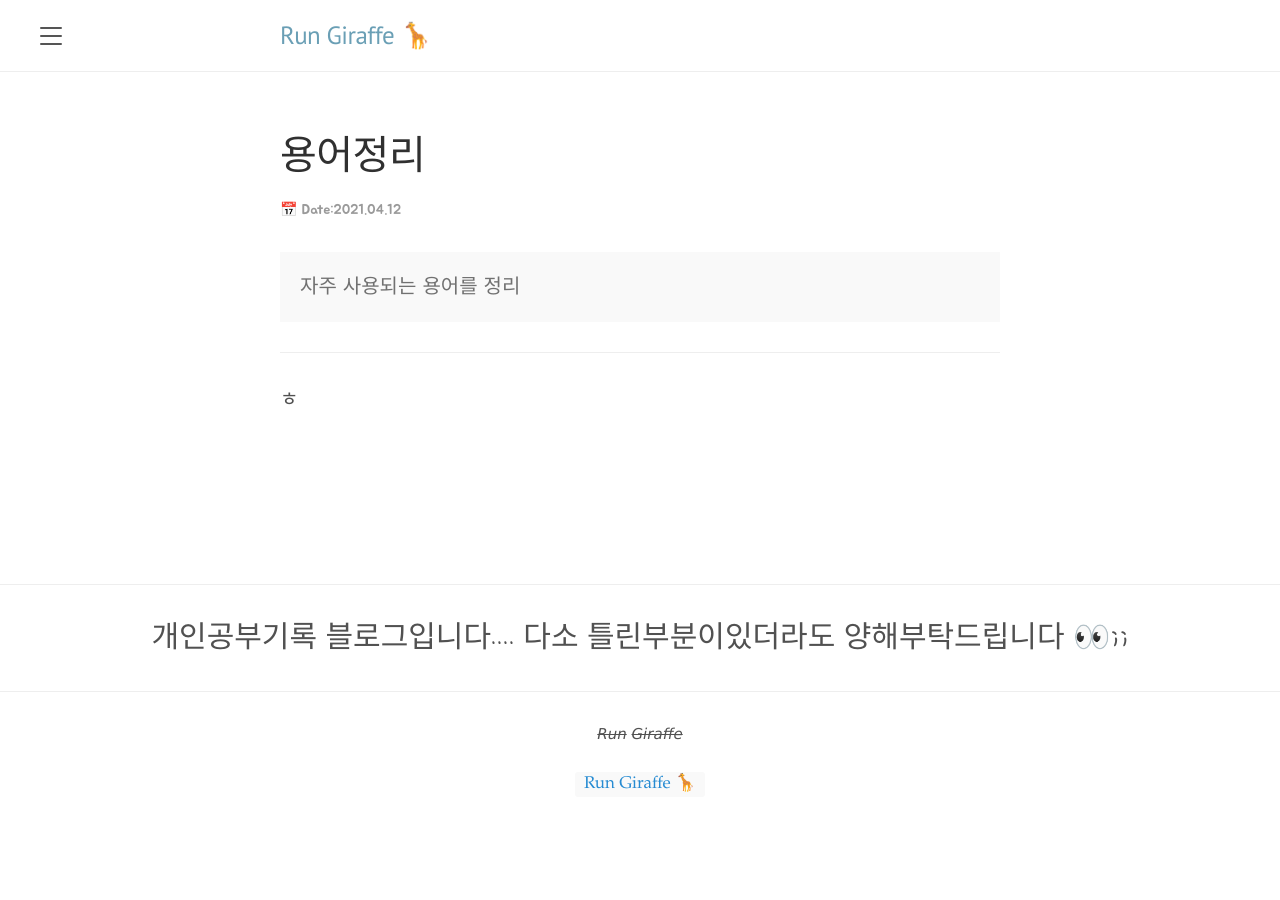
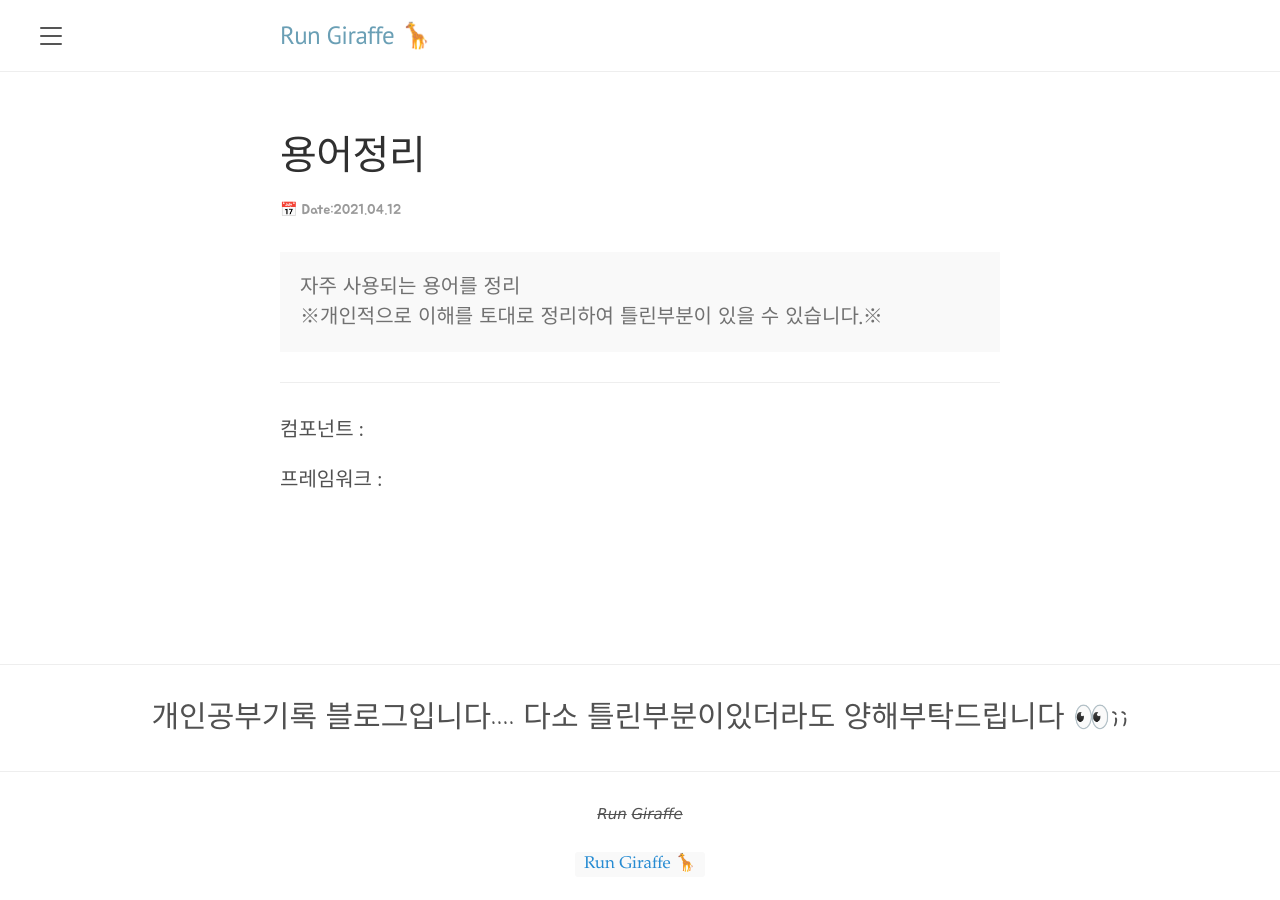
Before and after one commit to froggy0m0/froggy0m0.github.io, a Jekyll site: the page built from _posts/memo/2021-04-12-memo1.md, in a window 1280 px wide. Built offline with Jekyll 4.4.1, drawn with Linux system fonts in a browser that asks for light colours.

Commit message:
Update 2021-04-12-memo1.md

```diff
--- a/_posts/memo/2021-04-12-memo1.md
+++ b/_posts/memo/2021-04-12-memo1.md
@@ -2,8 +2,9 @@
 layout: post
 title: 용어정리
 categories: memo
-message: 자주 사용되는 용어를 정리
-
+message: 자주 사용되는 용어를 정리 <br> ※개인적으로 이해를 토대로 정리하여 틀린부분이 있을 수 있습니다.※
 ---
 
-ㅎ
+컴포넌트 :
+
+프레임워크 :
```
